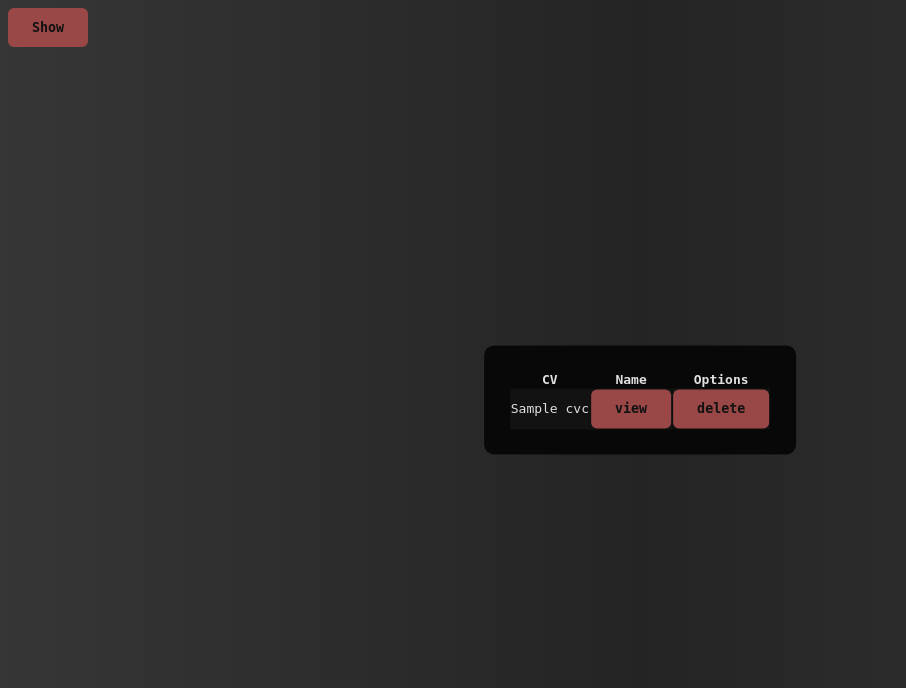
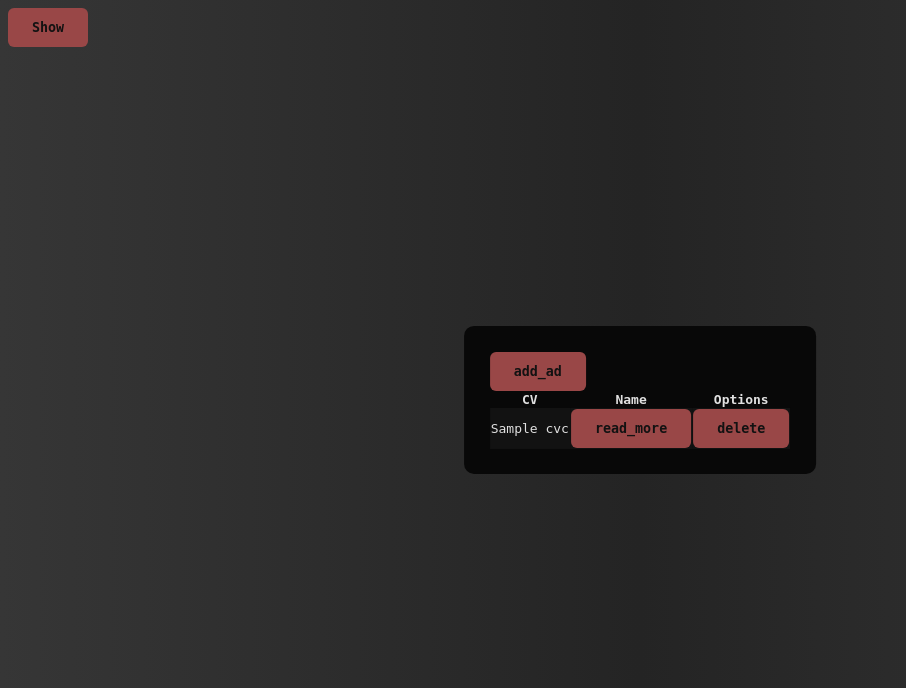
Before and after one commit to justusdecker/Application-Manager, a Flask app: page /cv in a window 1280 px wide. Shown: the top 688 px of the page, without its empty margins (0-906 px from the left). Run offline with Flask 3, Linux system fonts and the light colour scheme; tables that the repository leaves empty hold one stand-in row (values such as "Sample post").

Commit message:
added create btn & changed to btn-icons

```diff
--- a/src/backend/templates/cv_s.html
+++ b/src/backend/templates/cv_s.html
@@ -2,6 +2,9 @@
 {% block header %}CVs ({{ ammount }} results){% endblock %}
 {% block content %}
 <div class="user-input-div">
+<form action="cv/create" method="get">
+    <button type="submit"><span class="material-symbols-outlined">add_ad</span></button>
+</form>
 <table>
     <tr>
         <th>CV</th>
@@ -13,13 +16,13 @@
         <td>{{ cv['name'] }}</td>
         <td>
             <form action="cv/read/{{ cv['id'] }}" method="get">
-                <input type="submit" value="view">
+                <button type="submit"><span class="material-symbols-outlined">read_more</span></button>
             </form>
         </td>
 
         <td>
             <form action="cv/delete/{{ cv['id'] }}" method="post">
-                <input type="submit" value="delete">
+                <button type="submit"><span class="material-symbols-outlined">delete</span></button>
             </form>
         </td>
 
```
